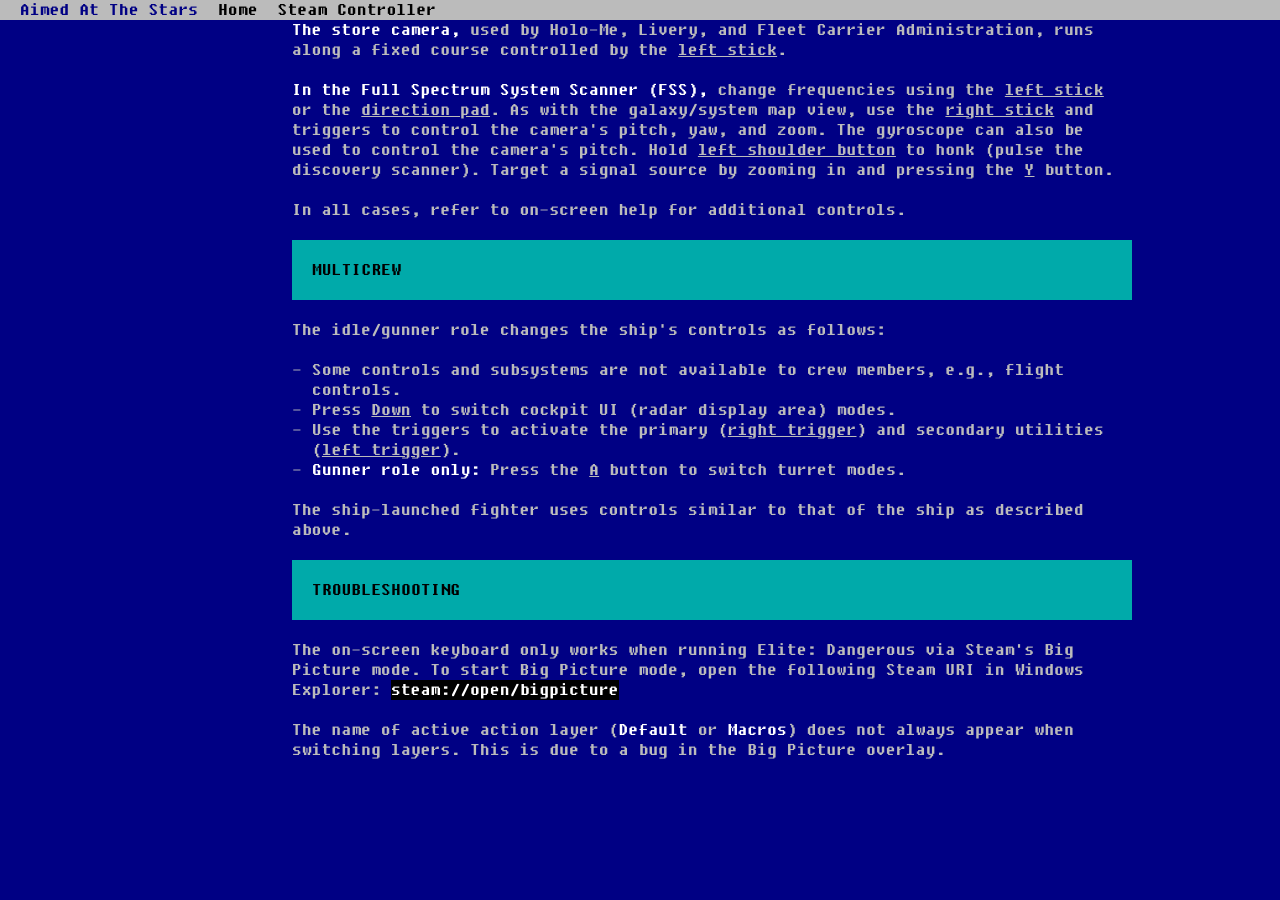
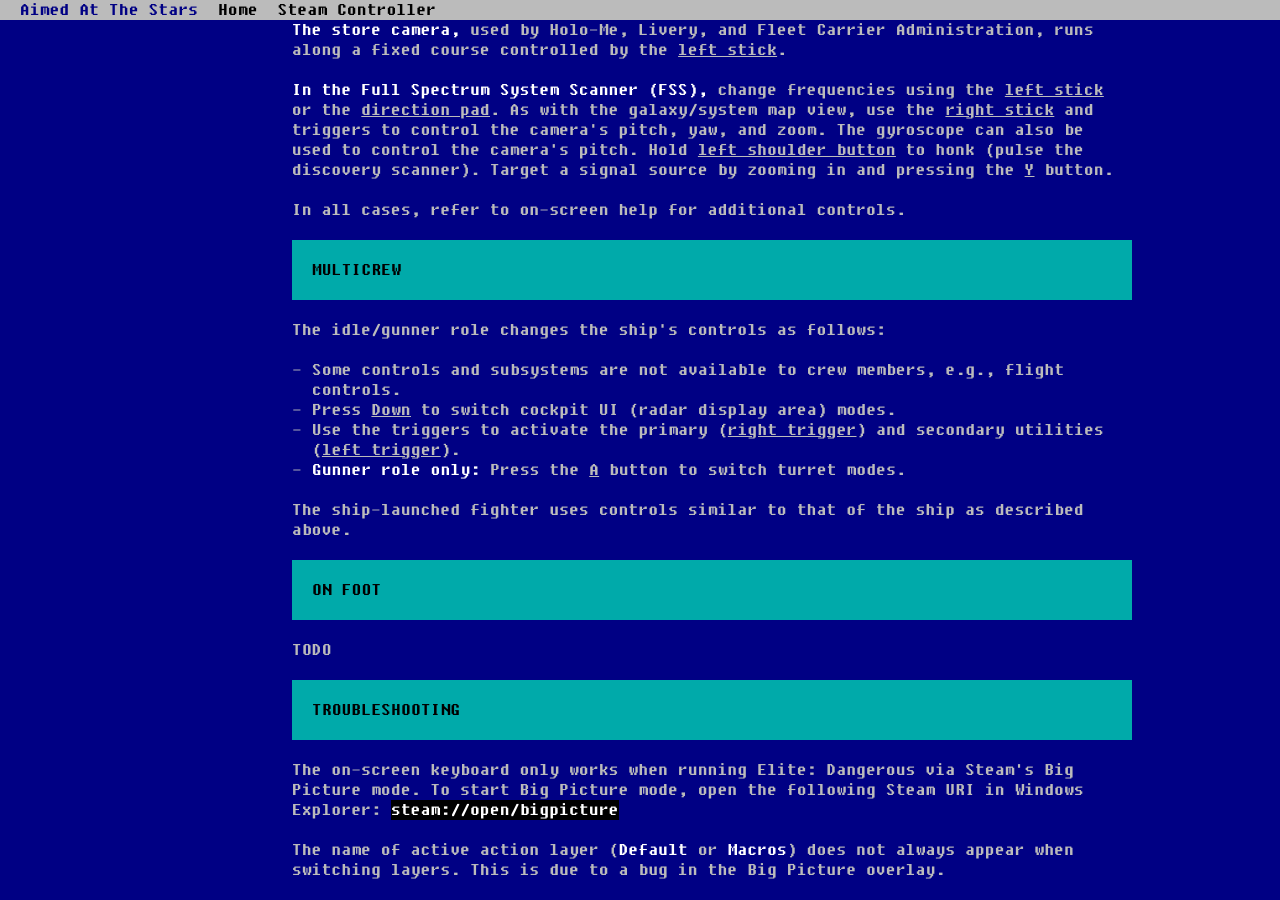
Before and after one commit to irtnog/aimedatthestars.org, a Jekyll site: the page built from bafpm/index.html, in a window 1280 px wide and 900 px high, scrolled down 3364 px. Built offline with Jekyll 4.4.1, drawn with Linux system fonts in a browser that asks for light colours; before the commit the page ends 4144 px from its top, so only the background shows below that.

Commit message:
feat(bafpm): uncomment on-foot section

```diff
--- a/bafpm/index.html
+++ b/bafpm/index.html
@@ -160,10 +160,10 @@
       </section>
 
       <section id="on-foot">
-        <!-- <div class="page-header"> -->
-        <!--   <h1>On Foot</h1> -->
-        <!-- </div> -->
-        <!-- <p>TODO</p> -->
+        <div class="page-header">
+          <h1>On Foot</h1>
+        </div>
+        <p>TODO</p>
       </section>
 
       <section id="vr">
```
